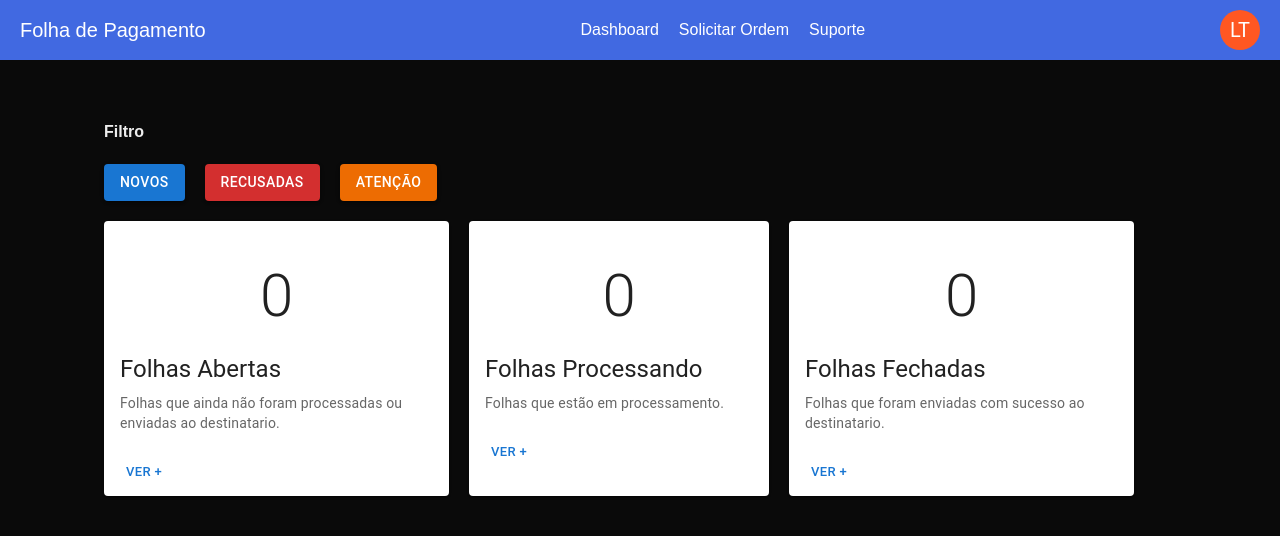
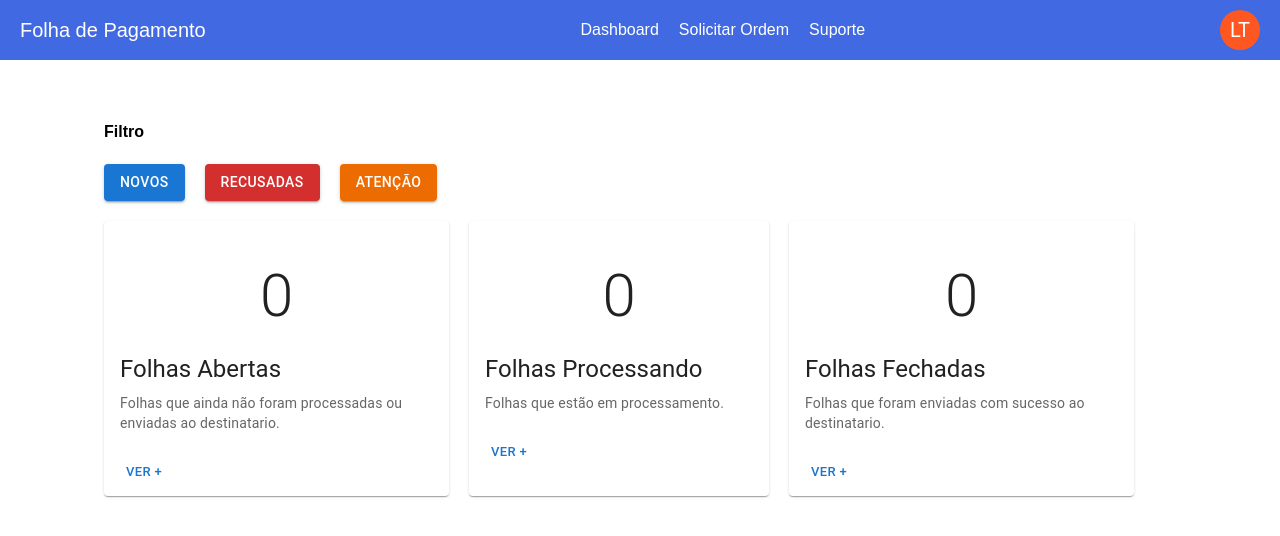
Before and after one commit to lucasmrthomaz/thz-folhapag, a Next.js app: page / in a window 1280 px wide. Shown: the top 536 px of the page. Built offline with nearby package versions, Linux system fonts and the light colour scheme; what @mui/material-nextjs would draw is missing.

Commit message:
modificado cor background global

```diff
--- a/src/app/globals.css
+++ b/src/app/globals.css
@@ -9,8 +9,8 @@
 
 @media (prefers-color-scheme: light) {
   :root {
-    --background: #0a0a0a;
-    --foreground: #ededed;
+    --background: #ffffff;
+    --foreground: #000000;
   }
 }
 
```
